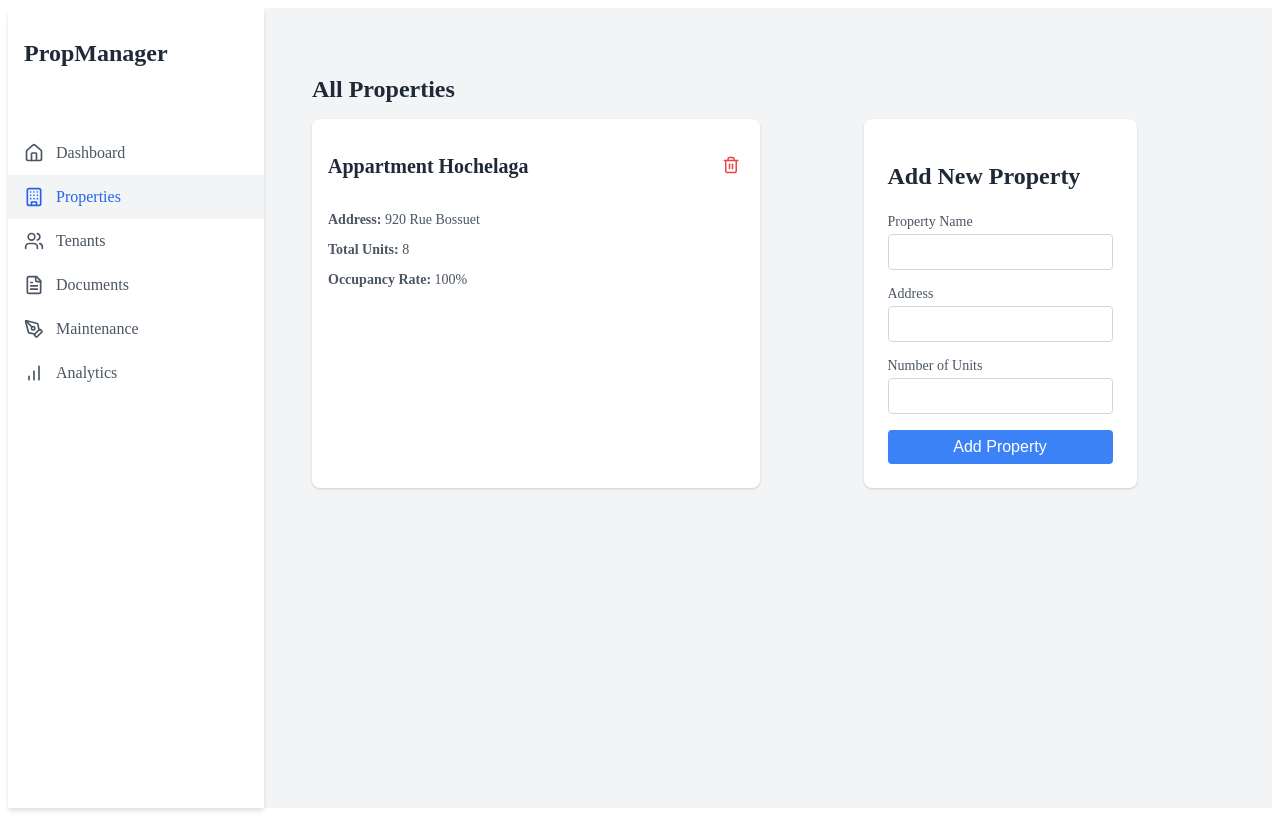
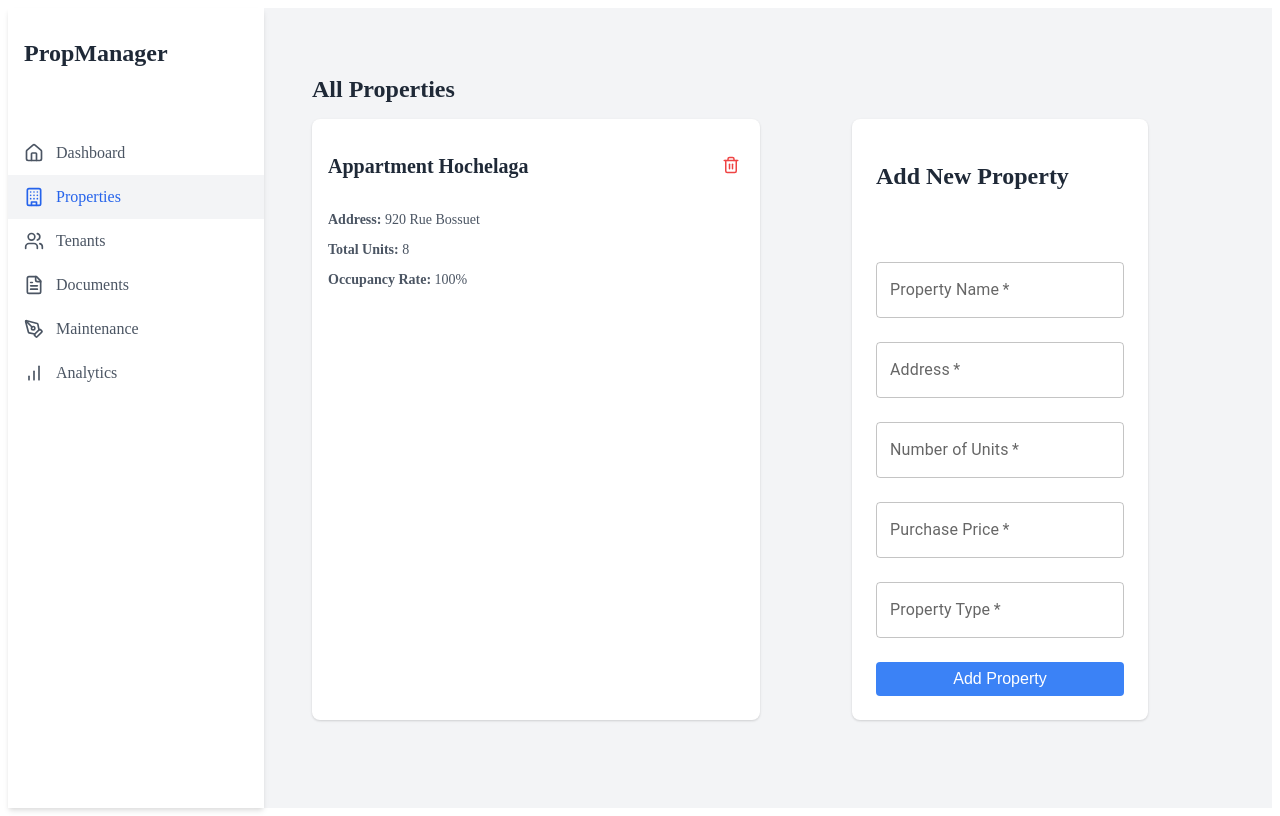
Before and after one commit to antholim/RealEstateManager, a React (Vite) app in the folder Frontend/: page /dashboard in a window 1280 px wide. Both pictures are taken after a click on the element "Properties". Built offline with nearby package versions, Linux system fonts and the light colour scheme.

Commit message:
new form

```diff
--- a/Frontend/src/pages/Dashboard/components/AddProperty/addProperty.tsx
+++ b/Frontend/src/pages/Dashboard/components/AddProperty/addProperty.tsx
@@ -3,12 +3,15 @@ import type React from "react"
 import { useState } from "react"
 import { Card } from "../ui/card"
 import styles from "./addProperty.module.css"
+import { TextField, Button, Typography, Container, Paper } from '@mui/material';
 
 export function AddProperty() {
   const [formData, setFormData] = useState({
     name: "",
     address: "",
     units: "",
+    purchasePrice: "",
+    propertyType: ""
   })
 
   const [errors, setErrors] = useState<Record<string, string>>({})
@@ -41,6 +44,8 @@ export function AddProperty() {
         name: "",
         address: "",
         units: "",
+        purchasePrice: "",
+        propertyType: ""
       })
     } else {
       setErrors(newErrors)
@@ -52,44 +57,59 @@ export function AddProperty() {
       <h2 className={styles.title}>Add New Property</h2>
       <form onSubmit={handleSubmit} className={styles.form}>
         <div className={styles.formGroup}>
-          <label htmlFor="name" className={styles.label}>
-            Property Name
-          </label>
-          <input
+          {errors.name && <span className={styles.error}>{errors.name}</span>}
+        </div>
+        <div className={styles.formGroup}>
+          {errors.address && <span className={styles.error}>{errors.address}</span>}
+        </div>
+        <div className={styles.formGroup}>
+          <TextField
+            label="Property Name"
             type="text"
-            id="name"
+            fullWidth
+            margin="normal"
             name="name"
             value={formData.name}
             onChange={handleChange}
-            className={styles.input}
+            required
           />
-          {errors.name && <span className={styles.error}>{errors.name}</span>}
-        </div>
-        <div className={styles.formGroup}>
-          <label htmlFor="address" className={styles.label}>
-            Address
-          </label>
-          <input
+          <TextField
+            label="Address"
             type="text"
-            id="address"
+            fullWidth
+            margin="normal"
             name="address"
             value={formData.address}
             onChange={handleChange}
-            className={styles.input}
+            required
           />
-          {errors.address && <span className={styles.error}>{errors.address}</span>}
-        </div>
-        <div className={styles.formGroup}>
-          <label htmlFor="units" className={styles.label}>
-            Number of Units
-          </label>
-          <input
+
+          <TextField
+            label="Number of Units"
             type="number"
-            id="units"
-            name="units"
+            fullWidth
+            margin="normal"
             value={formData.units}
             onChange={handleChange}
-            className={styles.input}
+            required
+          />
+          <TextField
+            label="Purchase Price"
+            type="text"
+            fullWidth
+            margin="normal"
+            value={formData.purchasePrice}
+            onChange={handleChange}
+            required
+          />
+          <TextField
+            label="Property Type"
+            type="text"
+            fullWidth
+            margin="normal"
+            value={formData.purchasePrice}
+            onChange={handleChange}
+            required
           />
           {errors.units && <span className={styles.error}>{errors.units}</span>}
         </div>
```
